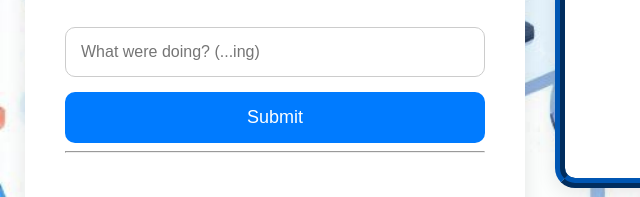
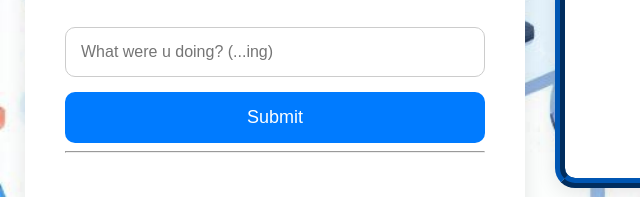
Before and after one commit to singh-aman4/Person_survey-project, a plain HTML site: page index.html in a window 1280 px wide. Shown: the part 488-685 px from the top of the page, 0-640 px from the left. Drawn offline with Linux system fonts and the light colour scheme.

Commit message:
Update index.html

```diff
--- a/index.html
+++ b/index.html
@@ -133,7 +133,7 @@
       <input type="text" id="age" placeholder="Enter your age">
       <input type="text" id="work" placeholder="Enter your work">
       <input type="text" id="salary" placeholder="Enter your salary">
-      <input type="text" id="status" placeholder="What were doing? (...ing)">
+      <input type="text" id="status" placeholder="What were u doing? (...ing)">
 
       <input id="done" type="submit" value="Submit">
       <br>
```
